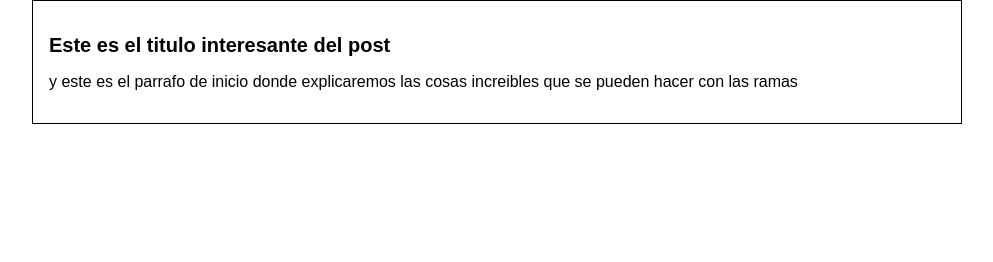
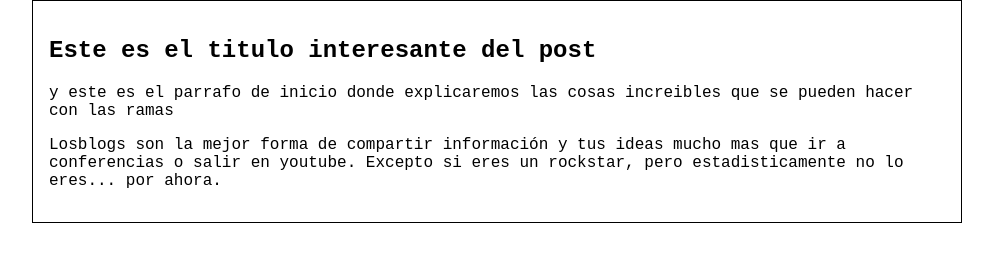
Before and after one commit to D3spinos4Kodc/Hyperblog, a plain HTML site: page index.html in a window 1280 px wide. Shown: the whole page, without its empty margins (143-1136 px from the left). Drawn offline with Linux system fonts and the light colour scheme.

Commit message:
agregando el contenido adicional del blog y una mejor tipografia

```diff
--- a/index.html
+++ b/index.html
@@ -10,8 +10,9 @@
   <body>
     <main id="container">
       <section id="post">
-        <h1 id="titulo">Este es el titulo interesante del post</h1>
+        <h1>Este es el titulo interesante del post</h1>
         <p>y este es el parrafo de inicio donde explicaremos las cosas increibles que se pueden hacer con las ramas</p>
+        <p>Losblogs son la mejor forma de compartir información y tus ideas mucho mas que ir a conferencias o salir en youtube. Excepto si eres un rockstar, pero estadisticamente no lo eres... por ahora.</p>
       </section>
     </main>
     </body>
--- a/style.css
+++ b/style.css
@@ -1,7 +1,7 @@
 body {
   color: black;
   text-align: center;
-  font-family: Arial, Helvetica, sans-serif;
+  font-family: 'Courier New', Courier, monospace;
   font-size: 16px;
   margin: 0;
   padding: 0;
@@ -15,5 +15,4 @@ body {
 }
 #titulo{
   font-size: 20px;
-
 }
```
